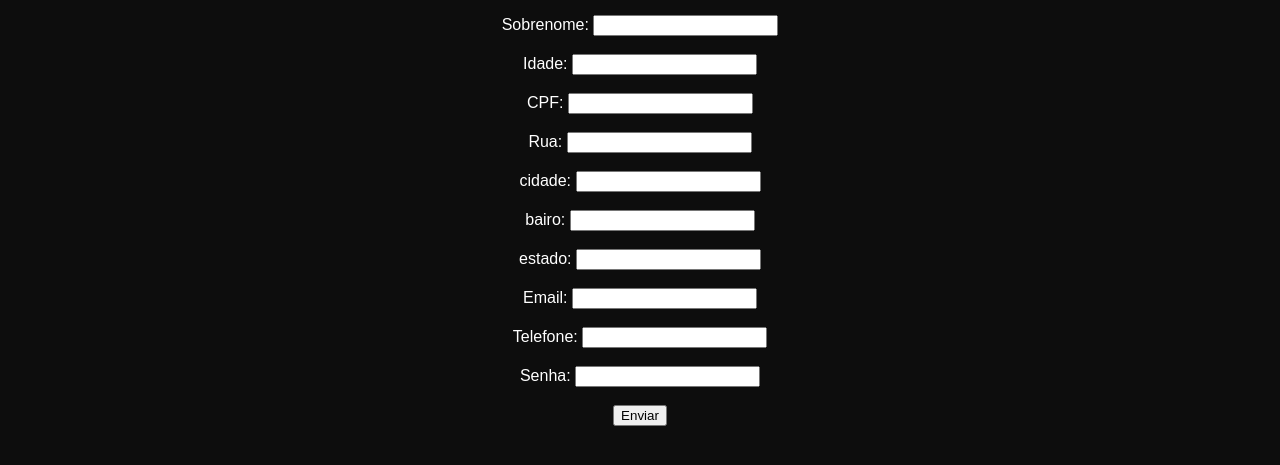
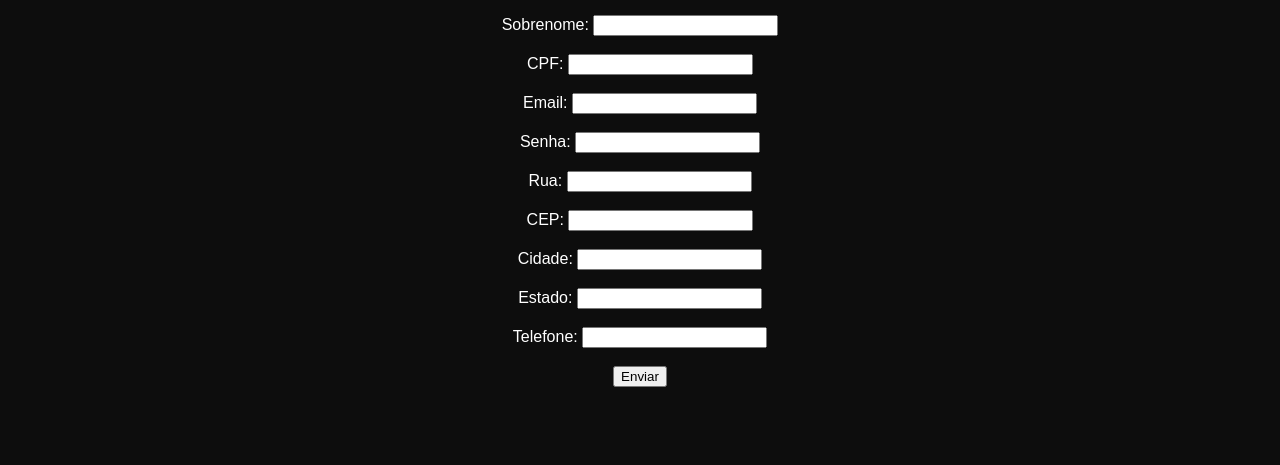
Before and after one commit to Samueltamawoki/crudfinalJogos, a website: page public/post.html in a window 1280 px wide. Shown: the part 173-638 px from the top of the page. Drawn offline with Linux system fonts and the light colour scheme.

Commit message:
Update post.html

```diff
--- a/public/post.html
+++ b/public/post.html
@@ -19,41 +19,40 @@
     <center>
     <h1>POST</h1>
     <form>
+        <form>
         <label for="">Nome:</label>
         <input type="text" id="nome">
         <br><br>
         <label for="">Sobrenome:</label>
         <input type="text" id="sobrenome">
         <br><br>
-        <label for="">Idade:</label>
-        <input type="number" id="idade">
+        <label for="">CPF:</label>
+        <input type="number" id="identificadorCPF">
         <br><br>
-        <label for="">CPF:</label>
-        <input type="number" id="cpf">
+        <label for="">Email:</label>
+        <input type="text" id="email">
+        <br><br>
+        <label for="">Senha:</label>
+        <input type="password" id="senha">
         <br><br>
         <label for="">Rua:</label>
         <input type="text" id="rua">
         <br><br>
-        <label for="">cidade:</label>
+        <label for="">CEP:</label>
+        <input type="number" id="cep">
+        <br><br>
+        <label for="">Cidade:</label>
         <input type="text" id="cidade">
         <br><br>
-        <label for="">bairo:</label>
-        <input type="text" id="bairo">
-        <br><br>
-        <label for="">estado:</label>
+        <label for="">Estado:</label>
         <input type="text" id="estado">
         <br><br>
-        <label for="">Email:</label>
-        <input type="text" id="email">
-        <br><br>
         <label for="">Telefone:</label>
-        <input type="number" id="tel">
-        <br><br>
-        <label for="">Senha:</label>
-        <input type="password" id="senha">
+        <input type="number" id="telefone">
         <br><br>
         <button onclick="enviarDados()">Enviar</button>
     </form>
     <script src="post.js"></script>
 </body>
+
 </html>
```
